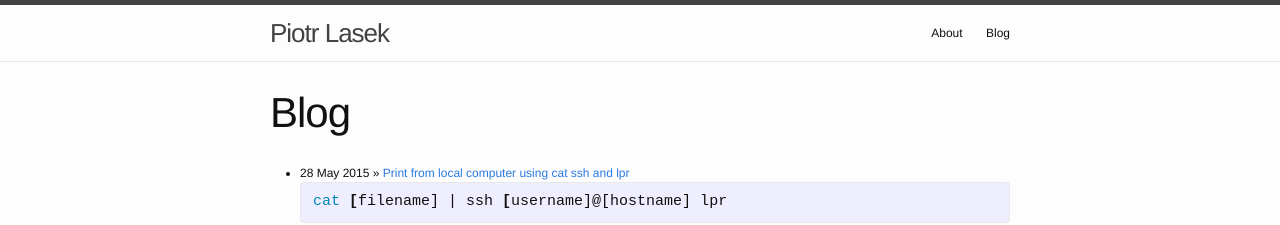
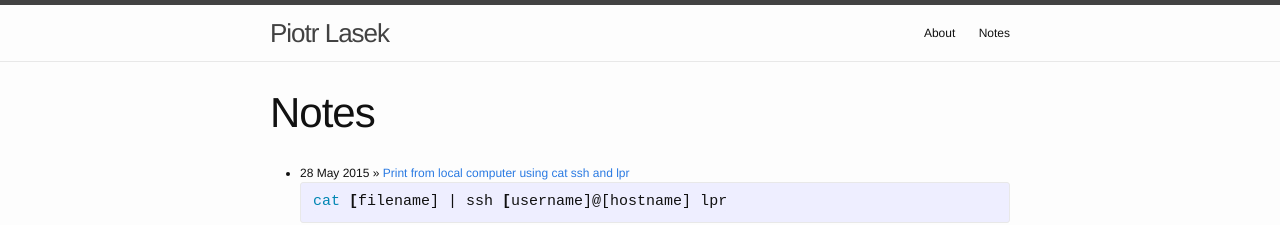
Before and after one commit to piotrlasek/piotrlasek.github.io, a Jekyll site: the page built from notes.md, in a window 1280 px wide. Shown: the top 225 px of the page. Built offline with Jekyll 4.4.1, drawn with Linux system fonts in a browser that asks for light colours.

Commit message:
some changes

```diff
--- a/blog.md
+++ b/notes.md
@@ -1,11 +1,11 @@
 ---
 layout: page
-title: Blog
-permalink: /blog/
+title: Notes
+permalink: /notes/
 ---
 
 <ul >
-    {% for post in site.posts limit 4 %}
+    {% for post in site.posts limit 40 %}
     <li><span>{{ post.date | date_to_string }}</span> &raquo; <a href="{{ BASE_PATH }}{{ post.url }}">{{ post.title }}</a></li>
         {{ post.content | truncatewords:75}}<br>
             <a href="{{ post.url }}">Read more...</a><br><br>
```
